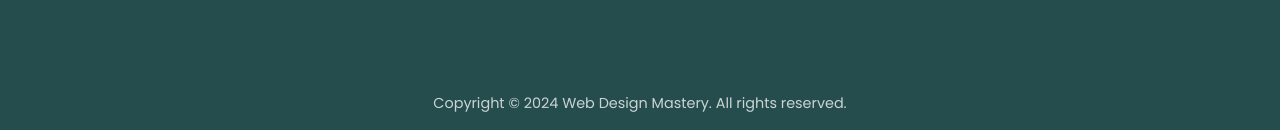
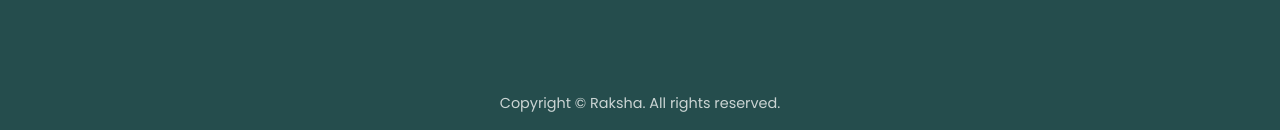
Before and after one commit to RakshaKarkera/PRODIGY_WD_01, a plain HTML site: page index.html in a window 1280 px wide. Shown: the part 3899-4029 px from the top of the page. Drawn offline with nearby package versions, Linux system fonts and the light colour scheme.

Commit message:
Update index.html

```diff
--- a/index.html
+++ b/index.html
@@ -213,7 +213,7 @@
           </div>
         </div>
         <div class="footer__bar">
-          Copyright © 2024 Web Design Mastery. All rights reserved.
+          Copyright © Raksha. All rights reserved.
         </div>
       </footer>
 
```
